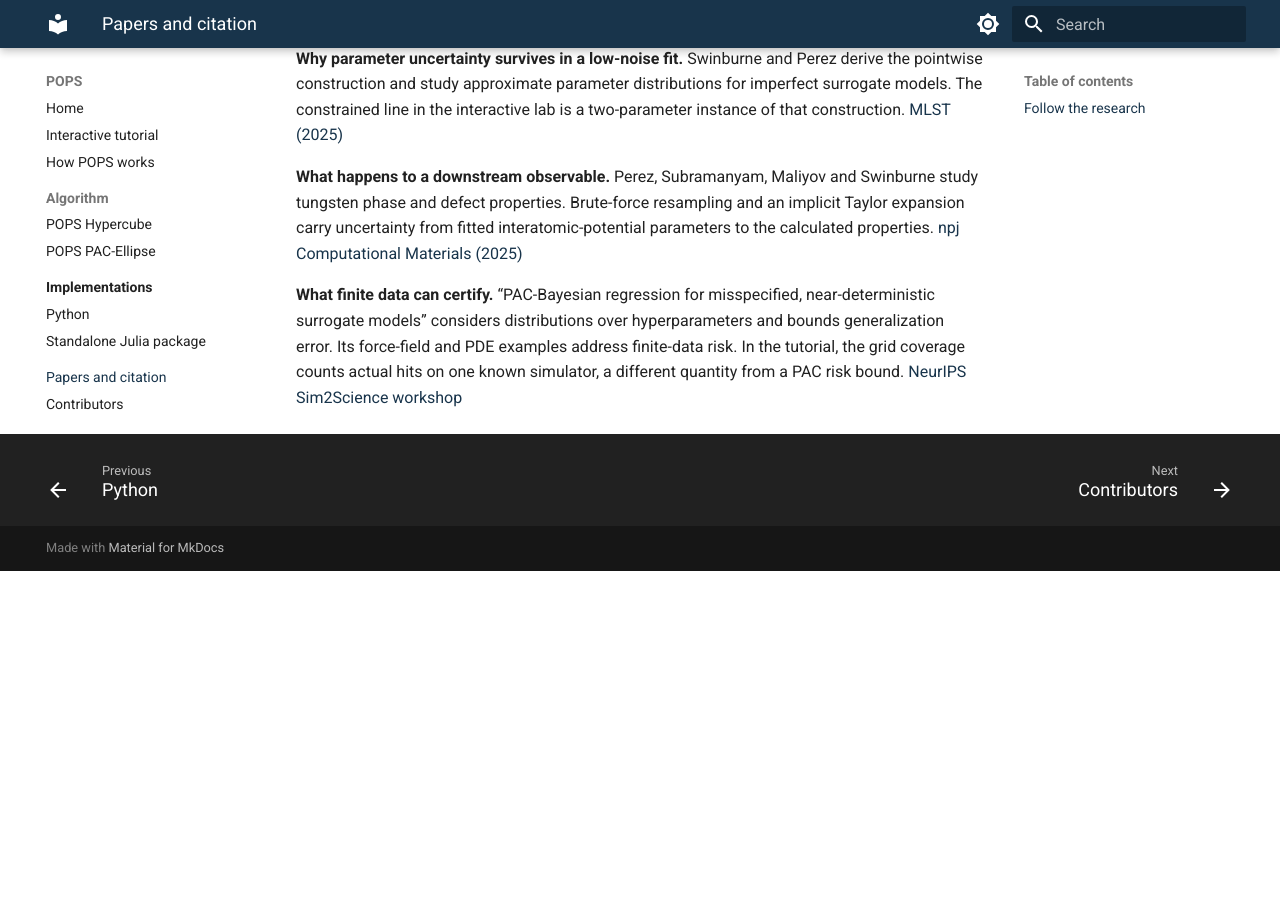
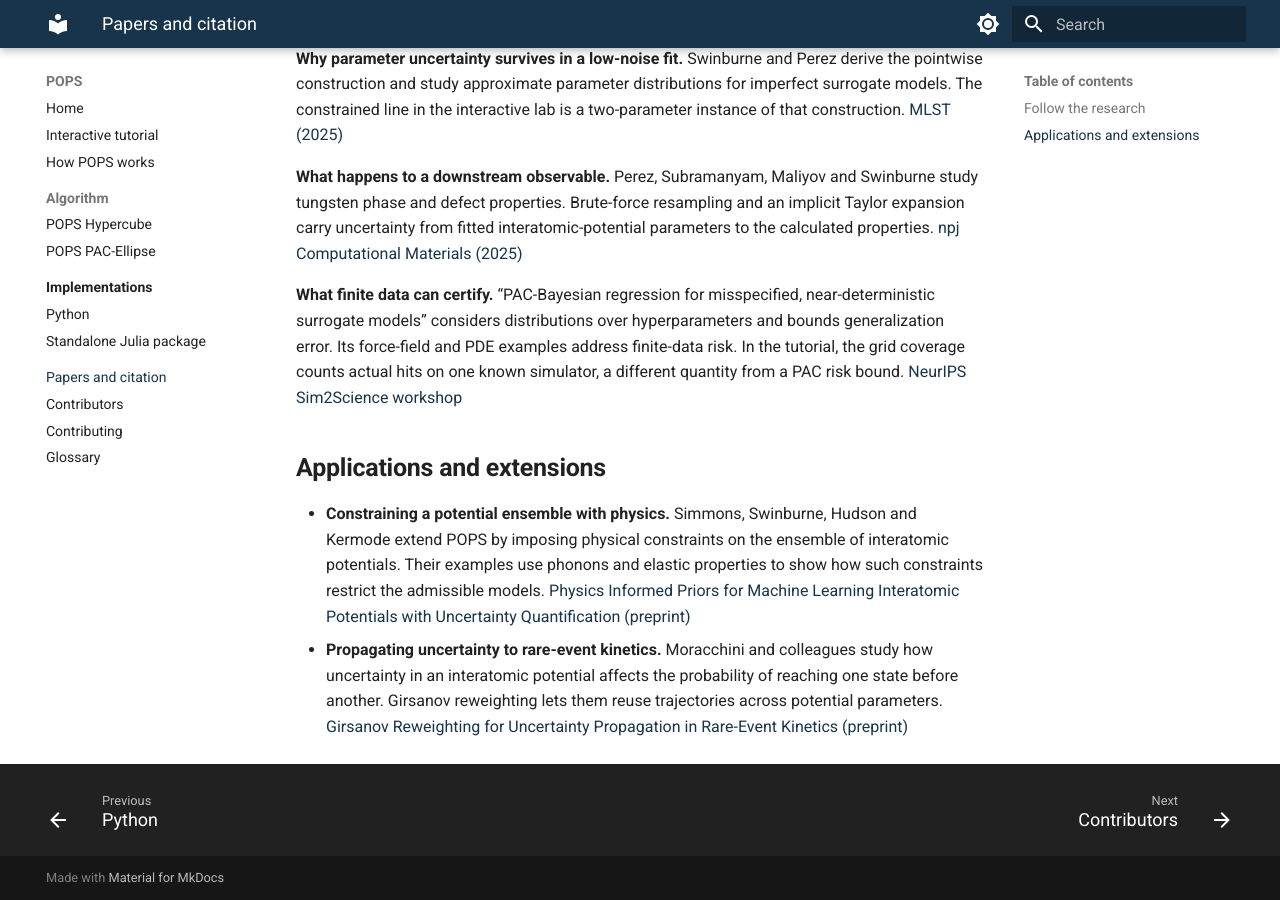
Before and after one commit to POPS-UQ/POPS-UQ.github.io, an MkDocs documentation site: the page built from docs/citation.md, in a window 1280 px wide and 900 px high, scrolled down 656 px. Built offline with MkDocs 1.6.1 and Material for MkDocs 9.7.7, drawn with Linux system fonts in a browser that asks for light colours; before the commit the page ends 1227 px from its top, so only the background shows below that.

Commit message:
Add physics-informed priors and rare-event kinetics to the research guide

```diff
--- a/docs/citation.md
+++ b/docs/citation.md
@@ -30,3 +30,8 @@ implementation's repository:
 **What happens to a downstream observable.** Perez, Subramanyam, Maliyov and Swinburne study tungsten phase and defect properties. Brute-force resampling and an implicit Taylor expansion carry uncertainty from fitted interatomic-potential parameters to the calculated properties. [npj Computational Materials (2025)](https://doi.org/10.1038/s41524-025-01758-4)
 
 **What finite data can certify.** “PAC-Bayesian regression for misspecified, near-deterministic surrogate models” considers distributions over hyperparameters and bounds generalization error. Its force-field and PDE examples address finite-data risk. In the tutorial, the grid coverage counts actual hits on one known simulator, a different quantity from a PAC risk bound. [NeurIPS Sim2Science workshop](https://openreview.net/forum?id=gD3LoosP0w)
+
+## Applications and extensions
+
+- **Constraining a potential ensemble with physics.** Simmons, Swinburne, Hudson and Kermode extend POPS by imposing physical constraints on the ensemble of interatomic potentials. Their examples use phonons and elastic properties to show how such constraints restrict the admissible models. [Physics Informed Priors for Machine Learning Interatomic Potentials with Uncertainty Quantification (preprint)](https://arxiv.org/abs/2611.09325)
+- **Propagating uncertainty to rare-event kinetics.** Moracchini and colleagues study how uncertainty in an interatomic potential affects the probability of reaching one state before another. Girsanov reweighting lets them reuse trajectories across potential parameters. [Girsanov Reweighting for Uncertainty Propagation in Rare-Event Kinetics (preprint)](https://arxiv.org/abs/2607.13757)
```
